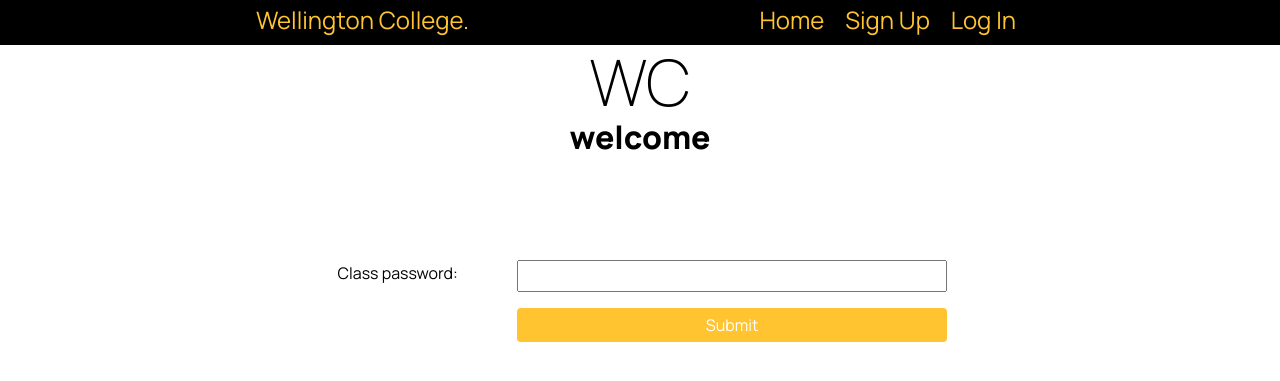
After one commit to seananan/assessmentcalender, a Flask app: page /joinclass in a window 1280 px wide. The commit adds this page. Shown: the top 381 px of the page. Run offline with Flask 3, Linux system fonts and the light colour scheme.

Commit message:
Fixed bug in homepage. Also made new html file and did some coding in the app.py

```diff
--- a/app.py
+++ b/app.py
@@ -27,11 +27,27 @@ def connect_database(db_file):
 
 @app.route('/')
 def render_homepage():
+    """
+    :return: Renders home page of website
+    """
     username = None
+    if 'user_id' in session:
+        con = connect_database(DATABASE)
+        cur = con.cursor()
+        query = "SELECT first_name FROM user WHERE user_id = ?"
+        cur.execute(query, (session['user_id'],))
+        name = cur.fetchone()
+        con.close()
+        if name:
+            username = name[0]
     return render_template('home.html', user_name=username)
+
 
 @app.route('/signup',methods=['POST', 'GET'])
 def render_signup_page():
+    """
+    :return: Ren
+    """
     if request.method =='POST':
         fname = request.form.get('user_fname').title().strip()
         lname = request.form.get('user_lname').title().strip()
@@ -57,8 +73,10 @@ def render_signup_page():
         is_teacher = 1 if user_role == "Teacher" else 0
         query_insert = "INSERT INTO user (first_name, last_name, email, password, is_teacher) VALUES (?, ?, ?, ?, ?)"
         cur.execute(query_insert, (fname, lname, email, hashed_password, is_teacher))
+        user_id = cur.lastrowid
         con.commit()
         con.close()
+        session["user_id"] = user_id
         session["logged_in"] = True
         session['is_teacher'] = is_teacher
         return redirect("/")
@@ -125,6 +143,21 @@ def render_yourgroups_page():
     query="SELECT group_class.group_subject, group_class.group_year, group_class."
     return render_template("yourgroups.html")
 
+@app.route('/joinclass', methods=['POST','GET'])
+def render_joinclass_page():
+    if request.method == 'POST':
+        password=request.form.get()
+        con=connect_database(DATABASE)
+        cur=con.cursor
+        query = "SELECT group_id FROM user WHERE password = ?"
+        cur.execute(query, (password,))
+        class_password = cur.fetchone()
+        con.close()
+        if class_password == password:
+            print("hello")
+    return render_template("joinclass.html")
+
+
 @app.route('/createassessment',methods=['POST','GET'])
 def render_createassessment_page():
     return render_template("createassessment.html")
--- a/templates/base.html
+++ b/templates/base.html
@@ -20,7 +20,7 @@
                 <a href="/logout">Log Out</a>
                 <a href="/creategroup">Create a Class</a>
                 <a href="/yourgroups">Your Classes</a>
-                <a href="/createassessment">Add Assessment</a>
+                <a href="/joinclass">Join a Class</a>
             {% else %}
                 <a href="/signup">Sign Up</a>
                 <a href="/login">Log In</a>
--- /dev/null
+++ b/templates/joinclass.html
@@ -0,0 +1,16 @@
+{% extends "base.html" %}
+
+{% block pageheading %}welcome{% endblock %}
+
+{% block main %}
+    <form class="myform" method="post">
+        <div class="form-group">
+            <div class="form-label"> Class password: </div>
+            <div class="form-element"> <input type="password" name="class_password"></div>
+        </div>
+        <div class="form-group">
+            <div class="form-label"> </div>
+            <div class="form-element"> <input type="submit" value="Submit"></div>
+        </div>
+    </form>
+{% endblock %}
```
Also changed, not shown: templates/addassessment.html (added, +10 -0 lines), templates/groupsignup.html (+14 -9 lines), templates/group.html (added), 1 other file.
